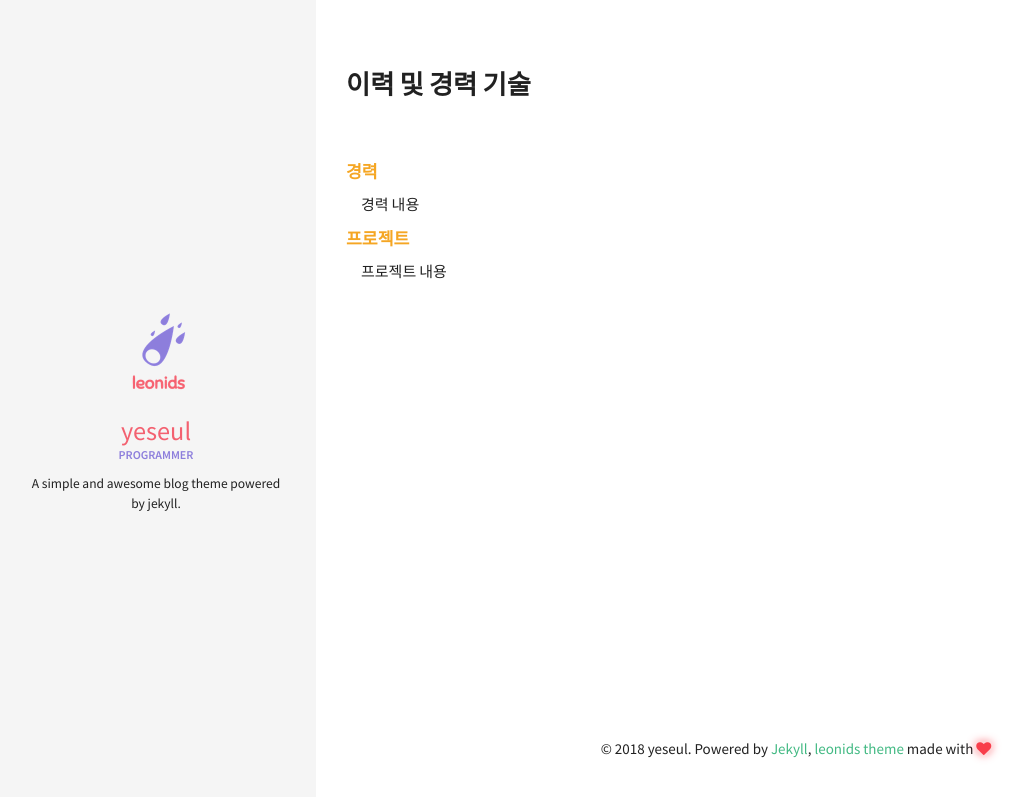
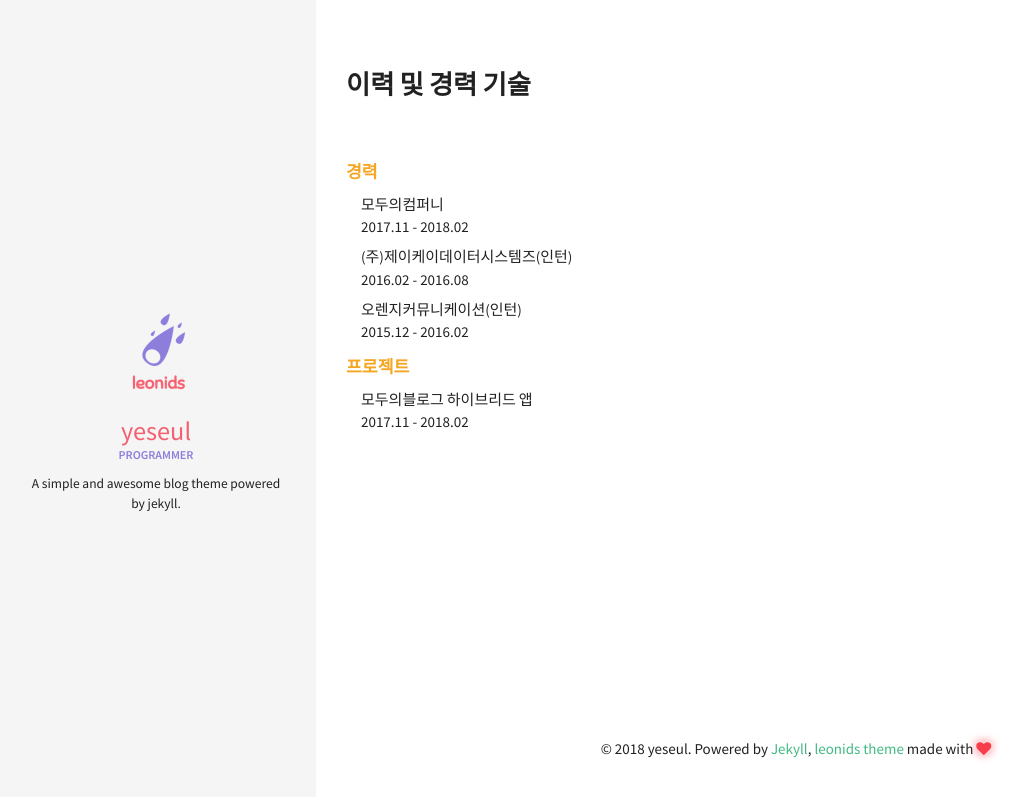
Before and after one commit to yes-yeseul/yes-yeseul.github.io, a Jekyll site: the page built from index.html, in a window 1280 px wide. Shown: the top 797 px of the page, without its empty margins (4-1031 px from the left). Built offline with Jekyll 4.4.1, drawn with Linux system fonts in a browser that asks for light colours; some web fonts are replaced.

Commit message:
file update

```diff
--- a/index.html
+++ b/index.html
@@ -11,11 +11,32 @@ permalink: /
   <div class="tag-group">
     <h5 class="tag-group-title">경력</h5>
     <article class="tag-item">
-      <a class="tag-item-title" href="#none">경력 내용</a>
+      <a class="tag-item-title" href="#none">모두의컴퍼니</a>
+	  <div>
+			<span>2017.11 - 2018.02</span>
+			<span></span>
+	  </div>
+    </article>
+    <article class="tag-item">
+      <a class="tag-item-title" href="#none">(주)제이케이데이터시스템즈(인턴)</a>
+	  <div>
+			<span>2016.02 - 2016.08</span>
+			<span></span>
+	  </div>
+    </article>
+    <article class="tag-item">
+      <a class="tag-item-title" href="#none">오렌지커뮤니케이션(인턴)</a>
+	  <div>
+			<span>2015.12 - 2016.02</span>
+			<span></span>
+	  </div>
     </article>
     <h5 class="tag-group-title">프로젝트</h5>
     <article class="tag-item">
-      <a class="tag-item-title" href="#none">프로젝트 내용</a>
-    </article>
+      <a class="tag-item-title" href="#none">모두의블로그 하이브리드 앱</a>
+	  <div>
+			<span>2017.11 - 2018.02</span>
+			<span></span>
+	  </div>
   </div>
 </div>
```
